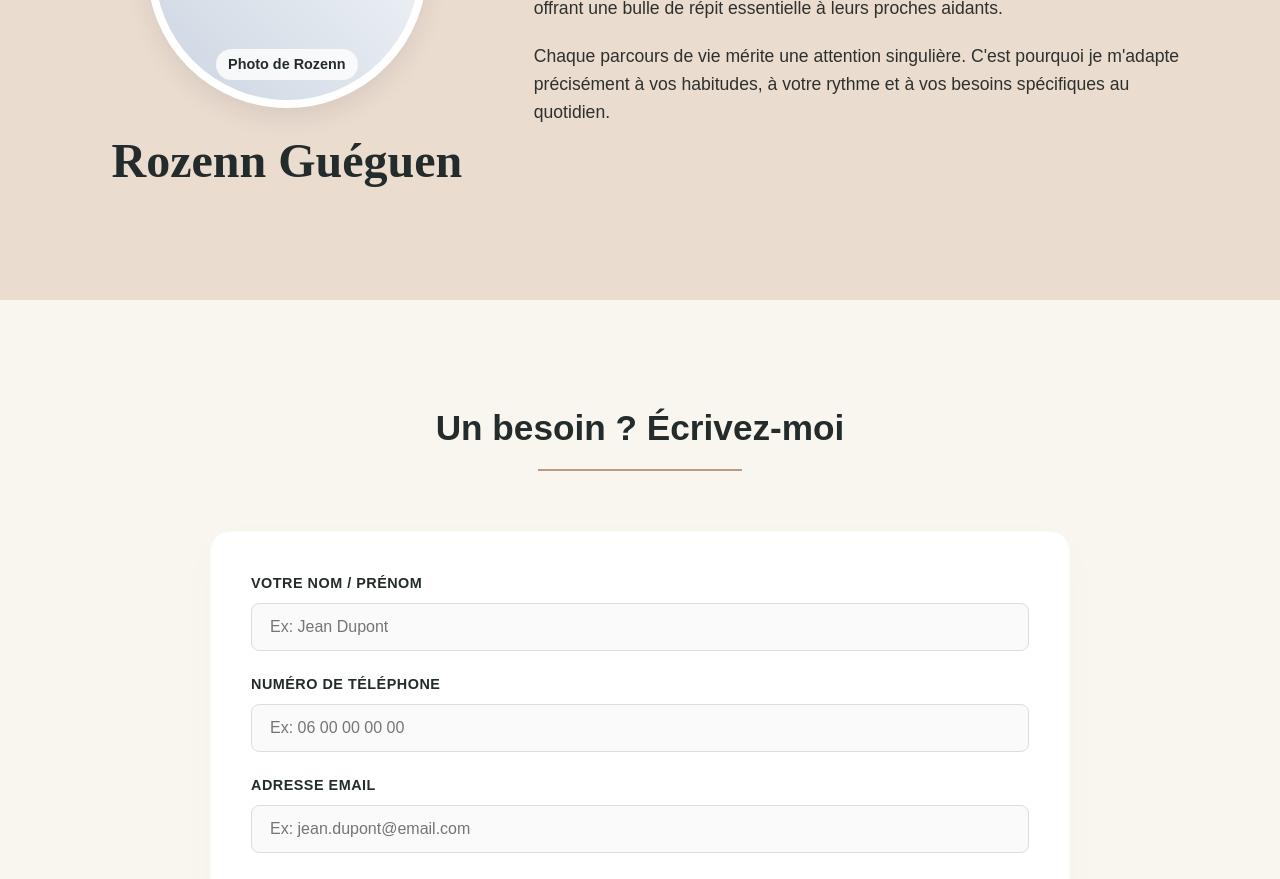
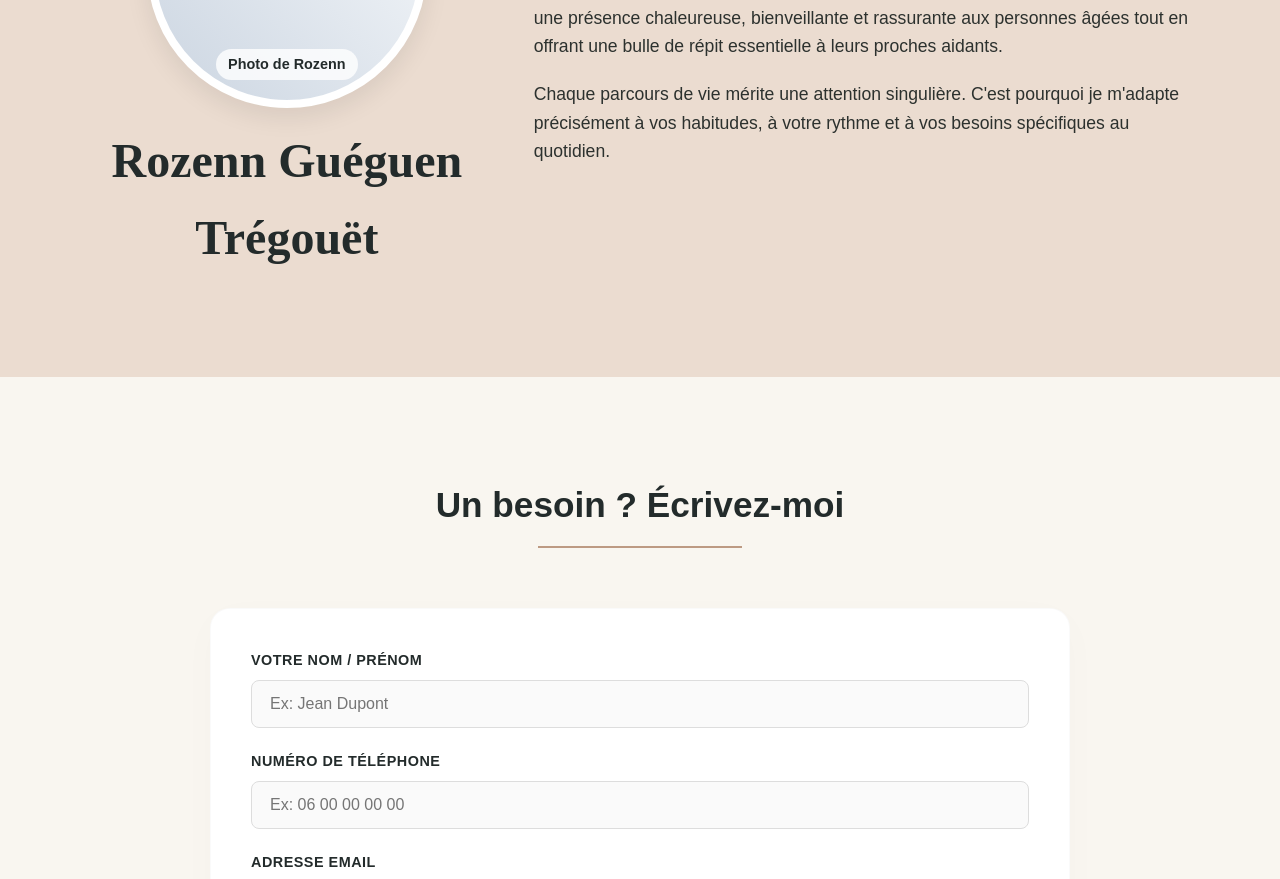
Before and after one commit to tentensee/LaVoyageuseDeVie, a React (Vite) app: page / in a window 1280 px wide. Shown: the part 1920-2799 px from the top of the page. Built offline with nearby package versions, Linux system fonts and the light colour scheme.

Commit message:
Update name in About component

```diff
--- a/src/components/About.jsx
+++ b/src/components/About.jsx
@@ -10,7 +10,7 @@ export default function About() {
               <path d="M12,4A4,4 0 0,1 16,8A4,4 0 0,1 12,12A4,4 0 0,1 8,8A4,4 0 0,1 12,4M12,14C16.42,14 20,15.79 20,18V20H4V18C4,15.79 7.58,14 12,14Z"/>
             </svg>
           </div>
-          <h3 className="about-name">Rozenn Guéguen</h3>
+          <h3 className="about-name">Rozenn Guéguen Trégouët</h3>
         </div>
         <div>
           <h3 className="about-quote">" Parce que chaque histoire est unique. "</h3>
```
